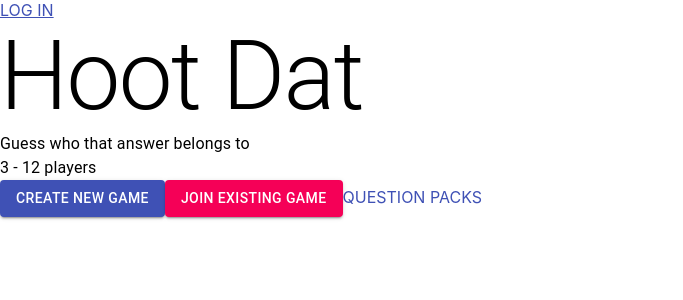
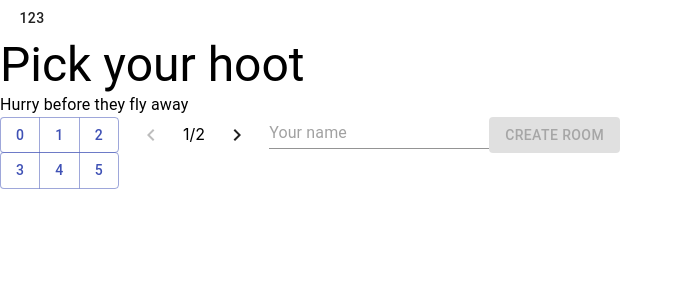
Before and after one commit to HootDat/frontend, a React (Create React App) app: page / in a window 1280 px wide. Both pictures are taken after a click on the button "CREATE NEW GAME". Shown: the top 300 px of the page, without its empty margins (0-683 px from the left). Built offline with nearby package versions, Linux system fonts and the light colour scheme; no server answers.

Commit message:
Add basic logic for parts before socket conn.

```diff
--- a/package.json
+++ b/package.json
@@ -4,6 +4,7 @@
   "private": true,
   "dependencies": {
     "@material-ui/core": "^4.11.0",
+    "@material-ui/icons": "^4.9.1",
     "react": "^16.13.1",
     "react-dom": "^16.13.1",
     "react-router-dom": "^5.2.0",
--- /dev/null
+++ b/src/components/game/Connection.tsx
@@ -0,0 +1,43 @@
+import io from 'socket.io-client';
+
+class Connection {
+  socket: SocketIOClient.Socket;
+  errorHandler: () => void;
+
+  constructor() {
+    this.socket = io({ autoConnect: false });
+    this.errorHandler = () => {};
+  }
+
+  init() {
+    this.socket.open();
+    this.addReconnectors();
+  }
+
+  addReconnectors() {
+    this.socket.on('reconnecting', () => {
+      // TODO: on reconnecting, display disconencted, reconnecting banner
+      console.log('failed to connect to server, reconnecting');
+    });
+
+    this.socket.on('disconnect', () => {
+      // TODO: on disconnect, display disconnected, reconnecting banner
+      console.log('server disconnected, reconnecting');
+    });
+
+    this.socket.on('reconnect', () => {
+      // TODO: on reconnect, display reconnected banner
+      console.log('reconnected!');
+    });
+  }
+
+  cleanup() {
+    this.socket.close();
+  }
+
+  isConnected() {
+    return this.socket.connected;
+  }
+}
+
+export default Connection;
--- /dev/null
+++ b/src/components/game/CreatePlayer.tsx
@@ -0,0 +1,99 @@
+import React, { useState } from 'react';
+import { Typography, TextField, Button, ButtonGroup } from '@material-ui/core';
+import { KeyboardArrowLeft, KeyboardArrowRight } from '@material-ui/icons';
+
+const CreatePlayer: React.FC<{
+  handleSubmit: (name: string, hoot: number) => void;
+}> = ({ handleSubmit }) => {
+  // 0 to 11, inclusive
+  const [hoot, setHoot] = useState(-1);
+  // 0 or 1
+  const [page, setPage] = useState(1);
+  const [name, setName] = useState('');
+
+  // TODO disabled owls for when joining a room
+
+  const handleHootSelect = (hootNumber: number) => {
+    // temporarily identify each one by id, shd pick something better
+    return () => setHoot(hootNumber);
+  };
+
+  const handleNameChange = (e: React.ChangeEvent<HTMLInputElement>) => {
+    setName(e.target.value);
+  };
+
+  const changePage = (page: number) => {
+    return () => setPage(page);
+  };
+
+  const makeHootRow = (firstHootId: number) => {
+    return (
+      <ButtonGroup aria-label="hoot row">
+        {makeHootButton(firstHootId)}
+        {makeHootButton(firstHootId + 1)}
+        {makeHootButton(firstHootId + 2)}
+      </ButtonGroup>
+    );
+  };
+
+  const makeHootButton = (hootNumber: number) => {
+    // temporarily mark selected using button color, ideally this should
+    // be done with CSS.
+    const variant = hoot === hootNumber ? 'contained' : undefined;
+    return (
+      <Button
+        variant={variant}
+        color="primary"
+        id={hootNumber.toString()}
+        onClick={handleHootSelect(hootNumber)}
+      >
+        {hootNumber}
+      </Button>
+    );
+  };
+
+  const pageSelector = (
+    <>
+      <Button size="small" onClick={changePage(1)} disabled={page === 1}>
+        <KeyboardArrowLeft />
+      </Button>
+      {page}/2
+      <Button size="small" onClick={changePage(2)} disabled={page === 2}>
+        <KeyboardArrowRight />
+      </Button>
+    </>
+  );
+
+  const HootPage = (
+    <>
+      <ButtonGroup orientation="vertical" aria-label="hoot choices">
+        {makeHootRow(page === 1 ? 0 : 6)}
+        {makeHootRow(page === 1 ? 3 : 9)}
+      </ButtonGroup>
+      {pageSelector}
+    </>
+  );
+
+  return (
+    <>
+      <Typography variant="h3">Pick your hoot</Typography>
+      <Typography variant="body1">Hurry before they fly away</Typography>
+      {HootPage}
+      <TextField
+        placeholder="Your name"
+        onChange={handleNameChange}
+        value={name}
+      />
+      <Button
+        variant="contained"
+        color="primary"
+        disabled={hoot === -1 || name === ''}
+        onClick={() => handleSubmit(name, hoot)}
+      >
+        CREATE ROOM
+      </Button>
+    </>
+  );
+};
+
+export default CreatePlayer;
--- /dev/null
+++ b/src/components/game/CreateRoom.tsx
@@ -0,0 +1,19 @@
+import React, { useContext } from 'react';
+import CreatePlayer from './CreatePlayer';
+import GameContext from './GameContext';
+
+const CreateRoom: React.FC = () => {
+  const context = useContext(GameContext);
+
+  const handleSubmit = (name: string, hoot: number) => {
+    // TODO
+    context.createRoom(name, hoot);
+  };
+  return (
+    <>
+      <CreatePlayer handleSubmit={handleSubmit} />
+    </>
+  );
+};
+
+export default CreateRoom;
--- /dev/null
+++ b/src/components/game/GameContext.tsx
@@ -0,0 +1,6 @@
+import { createContext } from 'react';
+import GameManager from './GameManager';
+
+const GameContext = createContext<GameManager>({} as GameManager);
+
+export default GameContext;
--- /dev/null
+++ b/src/components/game/GameManager.tsx
@@ -0,0 +1,68 @@
+import Connection from './Connection';
+import GameState, { Mode } from './GameState';
+
+const noOp = () => {};
+
+class GameManager {
+  mode: Mode /* enum, ANSWERING, WAITING, LOBBY, etc. */;
+  room?: string;
+  cid: string;
+  participants: { [key: string]: [string, number] } /* cid, [name, icon] */;
+  host_cid?: string;
+
+  conn: Connection;
+  stateUpdater: (mode: GameState) => void;
+
+  constructor() {
+    // placeholders
+    this.mode = Mode.HOME;
+    this.cid = '123';
+    this.room = '1234';
+    this.participants = {};
+    this.conn = new Connection();
+    this.stateUpdater = noOp;
+  }
+
+  isConnected() {
+    return this.conn.isConnected();
+  }
+
+  connectToServer() {
+    this.conn.init();
+  }
+
+  cleanup() {
+    this.stateUpdater = noOp;
+    this.conn.cleanup();
+  }
+
+  getGameState() {
+    const { mode, room, cid, participants } = this;
+    return { mode, room, cid, participants };
+  }
+
+  setStateUpdater(stateUpdater: (mode: GameState) => void) {
+    this.stateUpdater = stateUpdater;
+  }
+
+  push() {
+    this.stateUpdater(this.getGameState());
+  }
+
+  updateMode(mode: Mode) {
+    this.mode = mode;
+    this.push();
+  }
+
+  createRoom(name: string, hoot: number) {
+    this.mode = Mode.HOME;
+    this.push();
+  }
+
+  joinRoom(roomId: string) {
+    this.mode = Mode.HOME;
+    this.push();
+  }
+}
+
+export default GameManager;
--- /dev/null
+++ b/src/components/game/GameState.tsx
@@ -0,0 +1,13 @@
+export enum Mode {
+  HOME,
+  JOIN_ROOM,
+  CREATE_ROOM,
+}
+
+export default interface GameState {
+  mode: Mode /* enum, ANSWERING, WAITING, LOBBY, etc. */;
+  room?: string;
+  cid: string;
+  participants: { [key: string]: [string, number] } /* cid, [name, icon] */;
+  host_cid?: string;
+}
--- a/src/components/game/Home.tsx
+++ b/src/components/game/Home.tsx
@@ -1,20 +1,31 @@
-import React from 'react';
+import React, { useContext } from 'react';
 import { Button, Link, Typography } from '@material-ui/core';
 import { Link as RouterLink } from 'react-router-dom';
 
 import LogInOutButton from '../login/LogInOutButton';
+import GameContext from './GameContext';
+import { Mode } from './GameState';
 
 const Home: React.FC = () => {
+  const context = useContext(GameContext);
+
+  const handleCreateButton = () => {
+    context.updateMode(Mode.CREATE_ROOM);
+  };
+  const handleJoinButton = () => {
+    context.updateMode(Mode.JOIN_ROOM);
+  };
+
   return (
     <>
       <LogInOutButton />
       <Typography variant="h1">Hoot Dat</Typography>
       <Typography variant="body1">Guess who that answer belongs to</Typography>
       <Typography variant="body1">3 - 12 players</Typography>
-      <Button variant="contained" color="primary">
+      <Button variant="contained" color="primary" onClick={handleCreateButton}>
         CREATE NEW GAME
       </Button>
-      <Button variant="contained" color="secondary">
+      <Button variant="contained" color="secondary" onClick={handleJoinButton}>
         JOIN EXISTING GAME
       </Button>
       <Link color="primary" component={RouterLink} to="/packs">
--- /dev/null
+++ b/src/components/game/JoinRoom.tsx
@@ -0,0 +1,35 @@
+import React, { useState, useContext } from 'react';
+import { TextField, Button } from '@material-ui/core';
+import GameContext from './GameContext';
+import { Mode } from './GameState';
+
+const JoinRoom: React.FC = () => {
+  const [input, setInput] = useState('');
+  const context = useContext(GameContext);
+
+  const handleChange = (e: React.ChangeEvent<HTMLInputElement>) => {
+    setInput(e.target.value);
+  };
+
+  const handleJoin = () => {
+    context.joinRoom(input);
+  };
+
+  const handleBack = () => {
+    context.updateMode(Mode.HOME);
+  };
+
+  return (
+    <>
+      <TextField placeholder="XXXX" onChange={handleChange} value={input} />
+      <Button variant="contained" color="primary" onClick={handleJoin}>
+        Join Room
+      </Button>
+      <Button color="primary" onClick={handleBack}>
+        Back
+      </Button>
+    </>
+  );
+};
+
+export default JoinRoom;
--- a/src/components/game/index.tsx
+++ b/src/components/game/index.tsx
@@ -1,23 +1,37 @@
-import React, { useEffect } from 'react';
-import io from 'socket.io-client';
+import React, { useEffect, useState } from 'react';
 import Home from './Home';
+import GameManager from './GameManager';
+import GameState, { Mode } from './GameState';
+import { Button } from '@material-ui/core';
+import GameContext from './GameContext';
+import JoinRoom from './JoinRoom';
+import CreateRoom from './CreateRoom';
+
+const context = new GameManager();
 
 const GameShell: React.FC = () => {
+  const [gameState, setGameState] = useState<GameState>(context.getGameState());
+
   useEffect(() => {
-    const socket = io();
+    context.setStateUpdater(setGameState);
+    context.connectToServer();
 
-    // TODO: setup error handlers for each event
     // TODO: if there is a query pin, send in connection to join room immediately
-    // TODO: on reconnecting, display disconencted, reconnecting
-    // on reconnect, display reconnected
-    // on reconnect_failed, display fail, redirect to home
     // and all other event handlers for the game events
 
     return () => {
-      socket.close();
+      context.cleanup();
     };
   }, []);
-  return <Home />;
+
+  return (
+    <GameContext.Provider value={context}>
+      <Button onClick={() => context.push()}>{gameState.cid}</Button>
+      {gameState.mode === Mode.HOME && <Home />}
+      {gameState.mode === Mode.JOIN_ROOM && <JoinRoom />}
+      {gameState.mode === Mode.CREATE_ROOM && <CreateRoom />}
+    </GameContext.Provider>
+  );
 };
 
 export default GameShell;
```
Also changed, not shown: 1 other file (tests, documents, lock files or other folders).
